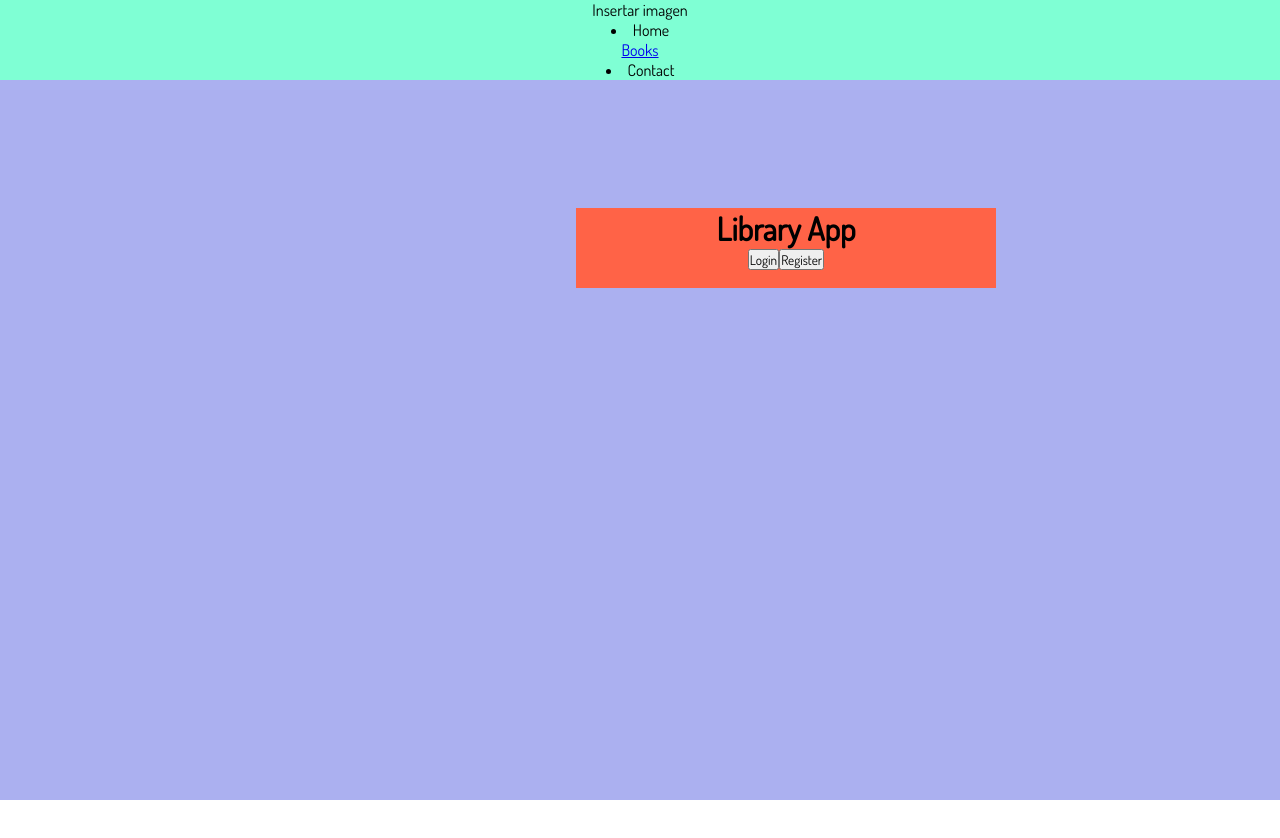
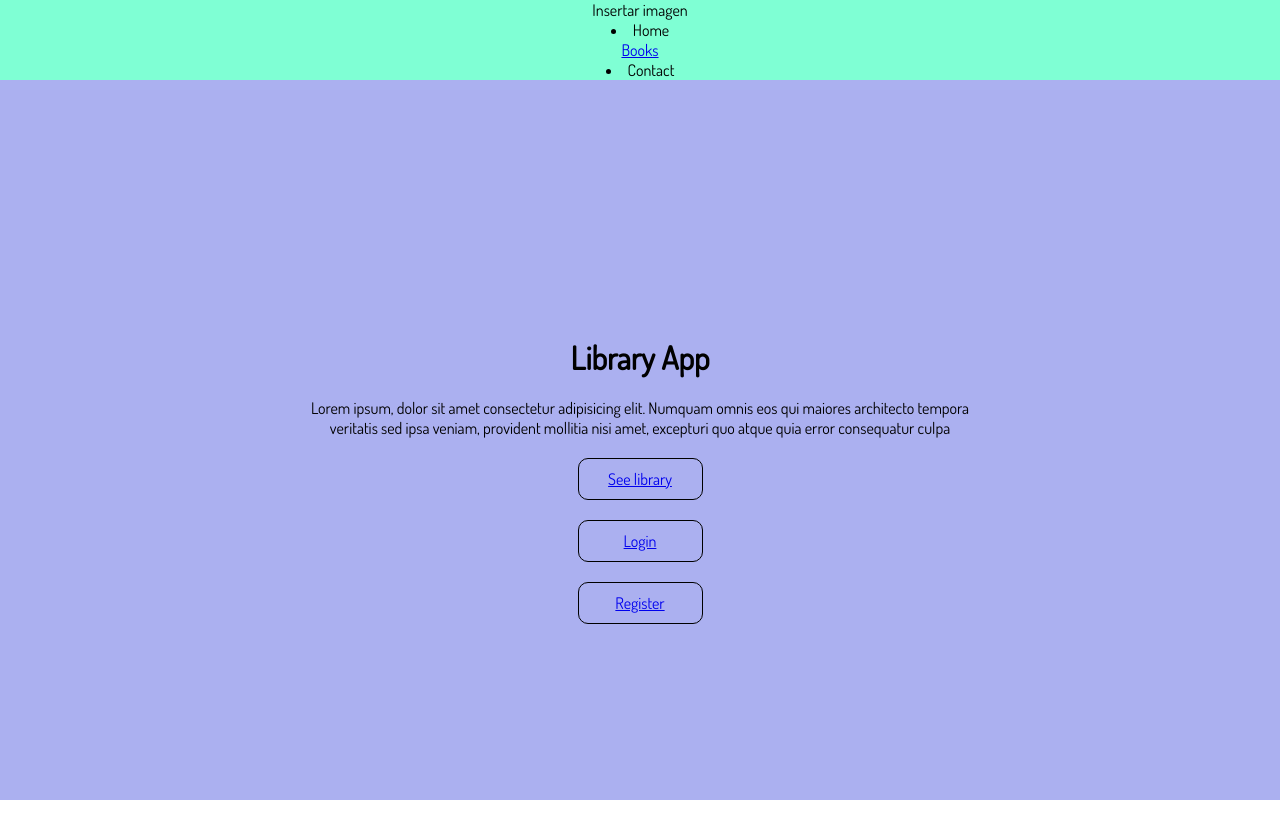
Before and after one commit to marianorp/TP3-SFReact-LibraryApp, a React (Create React App) app: page / in a window 1280 px wide. Shown: the top 838 px of the page. Before the commit the page ends 800 px from the top, so only its background shows below. Built offline with nearby package versions, Linux system fonts and the light colour scheme.

Commit message:
Add Home

```diff
--- a/src/components/Home.jsx
+++ b/src/components/Home.jsx
@@ -1,19 +1,26 @@
-import { useNavigate } from "react-router-dom";
-import styles from "./styles/Home.module.css"
+import { Link } from "react-router-dom";
+import styles from "./styles/Home.module.css";
 
+const Home = () => {
+  return (
+    <div className={styles.container_home}>
+      <h1>Library App</h1>
+      <p className={styles.text_home}>
+        Lorem ipsum, dolor sit amet consectetur adipisicing elit. Numquam omnis
+        eos qui maiores architecto tempora veritatis sed ipsa veniam, provident
+        mollitia nisi amet, excepturi quo atque quia error consequatur culpa
+      </p>
+      <Link className={styles.buttons} to="books">
+        See library
+      </Link>
+      <Link className={styles.buttons} to="login">
+        Login
+      </Link>
+      <Link className={styles.buttons} to="register">
+        Register
+      </Link>
+    </div>
+  );
+};
 
-
-export default function Home(){
-    const navigate = useNavigate();
-
-    return (
-        <div className={styles.home}>
-            <h1>Library App</h1>
-
-
-                <button onClick={() => navigate('/login')}>Login</button>
-                <button onClick={() => navigate('/register')}>Register</button>
-
-        </div>
-    )
-}
+export default Home;
--- a/src/components/styles/Home.module.css
+++ b/src/components/styles/Home.module.css
@@ -1,18 +1,29 @@
-.home {
-  width: 420px;
-  height: 80px;
-  background-color: tomato;
-  margin-left: 45%;
-  margin-top: 10%;
-
+.container_home {
+  height: 100vh;
+  max-width: 1200px;
+  margin: auto;
+  display: flex;
+  flex-direction: column;
+  justify-content: center;
+  align-items: center;
+  row-gap: 20px;
+  padding: 10px;
 }
 
-input {
-   width: 99%;
-   padding: 6px 20px;
-   box-sizing: border-box;
+.text_home {
+  text-align: center;
+  max-width: 700px;
 }
 
-label {
+.buttons {
+  padding: 10px 0;
+  width: 125px;
+  text-align: center;
+  border: 1px solid black;
+  border-radius: 10px;
+  transition: 0.3s;
+}
 
+.buttons:hover {
+  transform: scale(1.05);
 }
```
